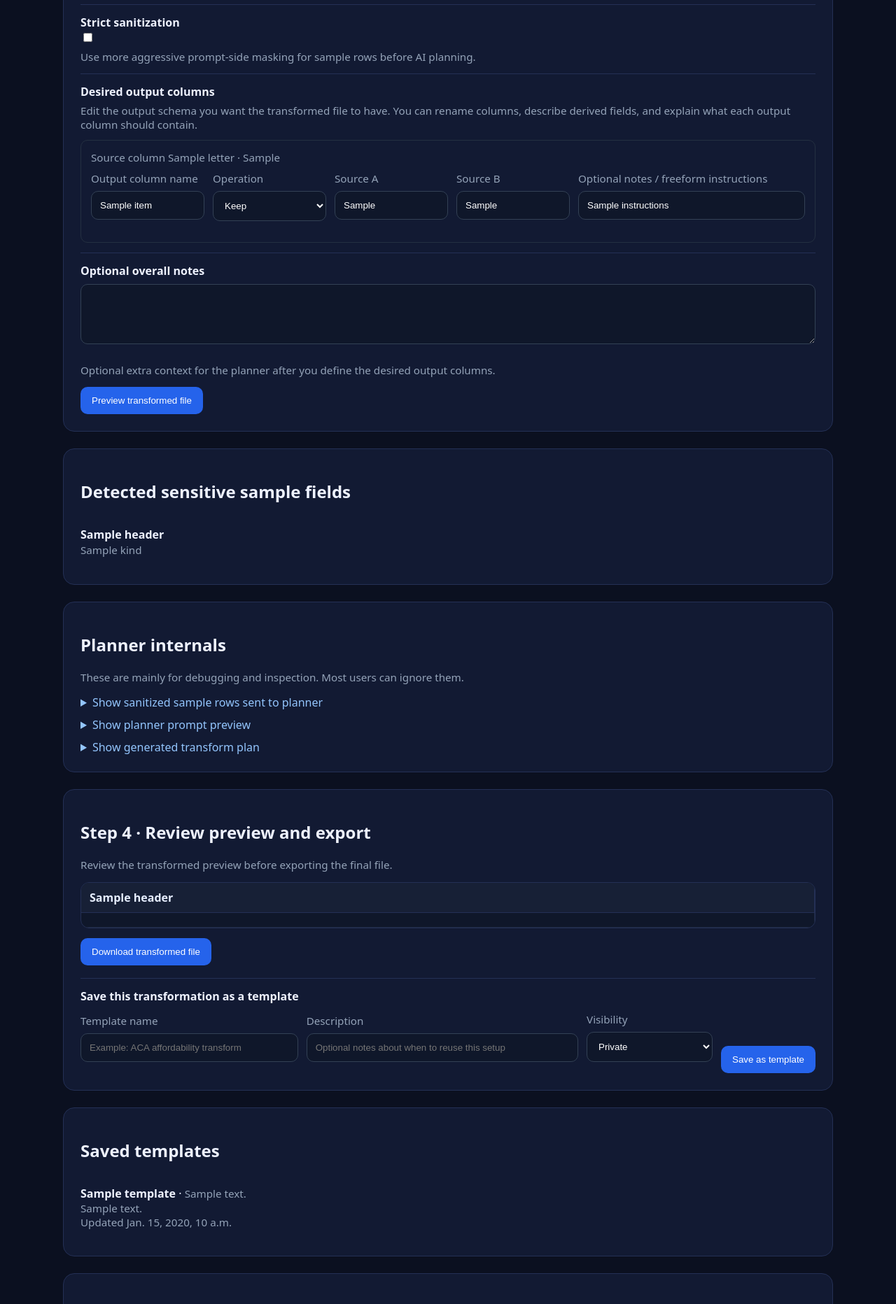
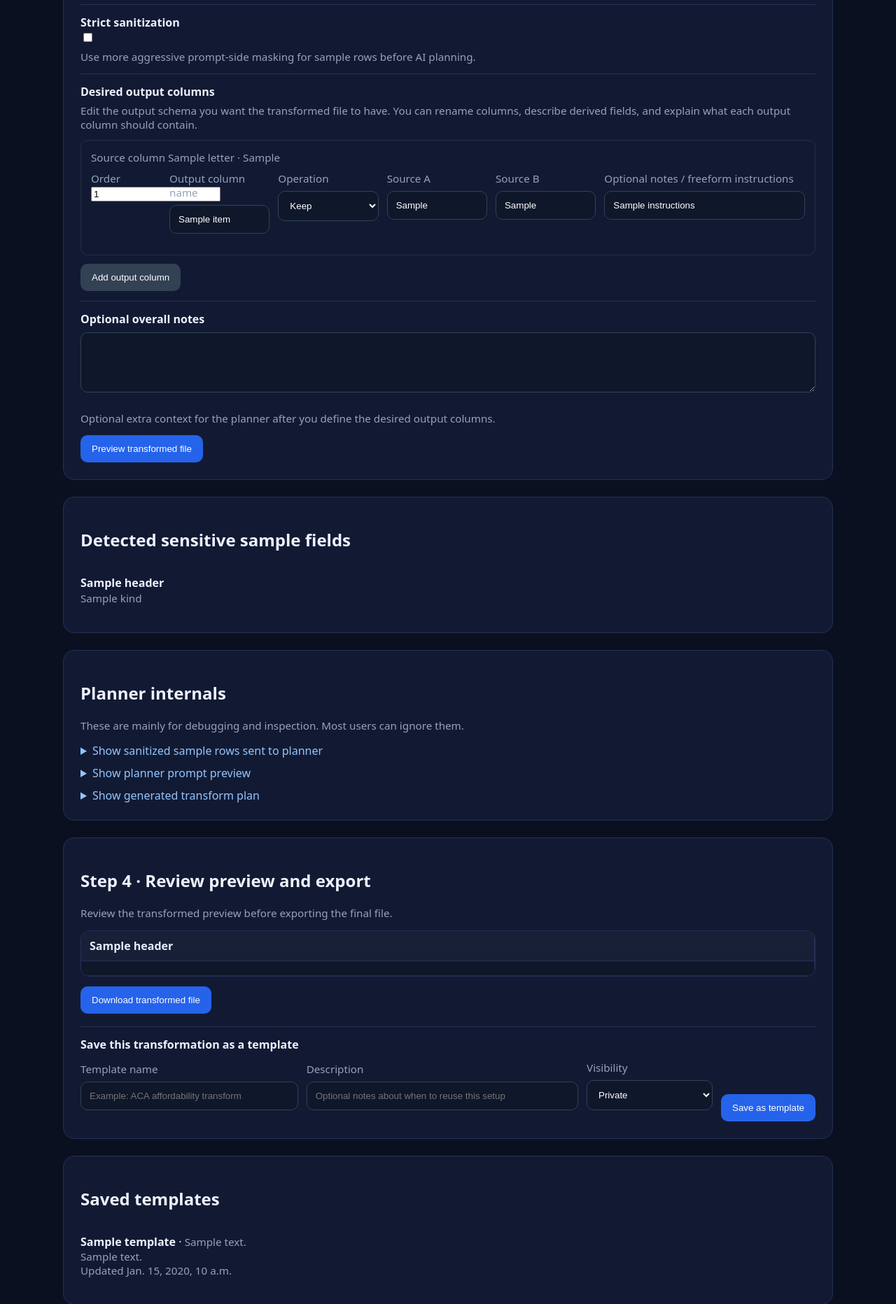
Before and after one commit to normandmickey/docstore-rag, a Django app: template templates/dashboard/spreadsheet_transformer.html in a window 1280 px wide. Shown: the part 2492-4356 px from the top of the page at 70% size. Run offline with Django 5.2, Linux system fonts and the light colour scheme; tables that the repository leaves empty hold one stand-in row (values such as "Sample post"); the template is opened without the code that fills it: values that come from a table or form of the project are taken from there, most other values are stand-ins (such as "Sample title", 1, 10 or a date in 2020); data that the repository does not hold is empty; parts of the project's set-up code (start-up, migrations or seed data) failed here and were passed over.

Commit message:
Add spreadsheet output ordering and new columns

```diff
--- a/reports/spreadsheet_transform.py
+++ b/reports/spreadsheet_transform.py
@@ -292,6 +292,7 @@ def build_output_column_planner(headers: list[str]) -> list[dict[str, Any]]:
     return [
         {
             'letter': _column_letter(idx),
+            'order': idx + 1,
             'name': header,
             'operation': 'keep',
             'source_a': header,
--- a/reports/views.py
+++ b/reports/views.py
@@ -125,6 +125,7 @@ def _read_output_plan_from_post(request) -> list[dict]:
     items = []
     for idx in range(total):
         items.append({
+            'order': int((request.POST.get(f'output_plan_{idx}_order') or str(idx + 1)).strip() or (idx + 1)),
             'name': (request.POST.get(f'output_plan_{idx}_name') or '').strip(),
             'operation': (request.POST.get(f'output_plan_{idx}_operation') or 'keep').strip(),
             'source_a': (request.POST.get(f'output_plan_{idx}_source_a') or '').strip(),
@@ -132,7 +133,8 @@ def _read_output_plan_from_post(request) -> list[dict]:
             'source_hint': (request.POST.get(f'output_plan_{idx}_source_hint') or '').strip(),
             'instructions': (request.POST.get(f'output_plan_{idx}_instructions') or '').strip(),
         })
-    return [item for item in items if item.get('name') or item.get('source_hint') or item.get('instructions')]
+    items = [item for item in items if item.get('name') or item.get('source_hint') or item.get('instructions')]
+    return sorted(items, key=lambda item: item.get('order') or 0)
 
 
 def _read_column_plan_from_post(request) -> list[dict]:
@@ -303,6 +305,25 @@ def spreadsheet_transformer(request):
                     }
                     request.session.modified = True
                     messages.success(request, f"Inspected spreadsheet: {table.get('sheet_name') or 'Sheet1'} with {table.get('row_count') or 0} row(s). Step 2 is ready below.")
+                    return redirect('spreadsheet_transformer')
+
+                elif action == 'add_output_column':
+                    current = _read_output_plan_from_post(request) or session_result.get('output_plan') or []
+                    next_order = (max((item.get('order') or 0) for item in current) + 1) if current else 1
+                    current.append({
+                        'letter': '',
+                        'order': next_order,
+                        'name': f'New Column {next_order}',
+                        'operation': 'derive',
+                        'source_a': '',
+                        'source_b': '',
+                        'source_hint': '',
+                        'instructions': '',
+                    })
+                    session_result.update({'output_plan': current})
+                    request.session['spreadsheet_transform_result'] = session_result
+                    request.session.modified = True
+                    messages.success(request, 'Added a new output column to the transformation setup.')
                     return redirect('spreadsheet_transformer')
 
                 elif action == 'prepare':
--- a/templates/dashboard/spreadsheet_transformer.html
+++ b/templates/dashboard/spreadsheet_transformer.html
@@ -151,7 +151,11 @@
       {% for item in spreadsheet_transform_output_plan %}
         <div style="border:1px solid #243041; border-radius:10px; padding:14px; margin-top:12px;">
           <div class="meta" style="margin-bottom:10px;">Source column {% if item.letter %}{{ item.letter }} · {% endif %}{{ item.source_hint }}</div>
-          <div style="display:grid; grid-template-columns: 1fr 1fr 1fr 1fr 2fr; gap:12px; align-items:start;">
+          <div style="display:grid; grid-template-columns: 100px 1fr 1fr 1fr 1fr 2fr; gap:12px; align-items:start;">
+            <label>
+              <div class="meta">Order</div>
+              <input type="number" name="output_plan_{{ forloop.counter0 }}_order" value="{{ item.order|default:forloop.counter }}" min="1">
+            </label>
             <label>
               <div class="meta">Output column name</div>
               <input type="text" name="output_plan_{{ forloop.counter0 }}_name" value="{{ item.name }}">
@@ -185,6 +189,9 @@
         </div>
       {% endfor %}
       <input type="hidden" name="output_plan_total" value="{{ spreadsheet_transform_output_plan|length }}">
+      <div style="margin-top:12px;">
+        <button type="submit" name="action" value="add_output_column" style="background:#334155;">Add output column</button>
+      </div>
     </div>
     {% endif %}
 
```
